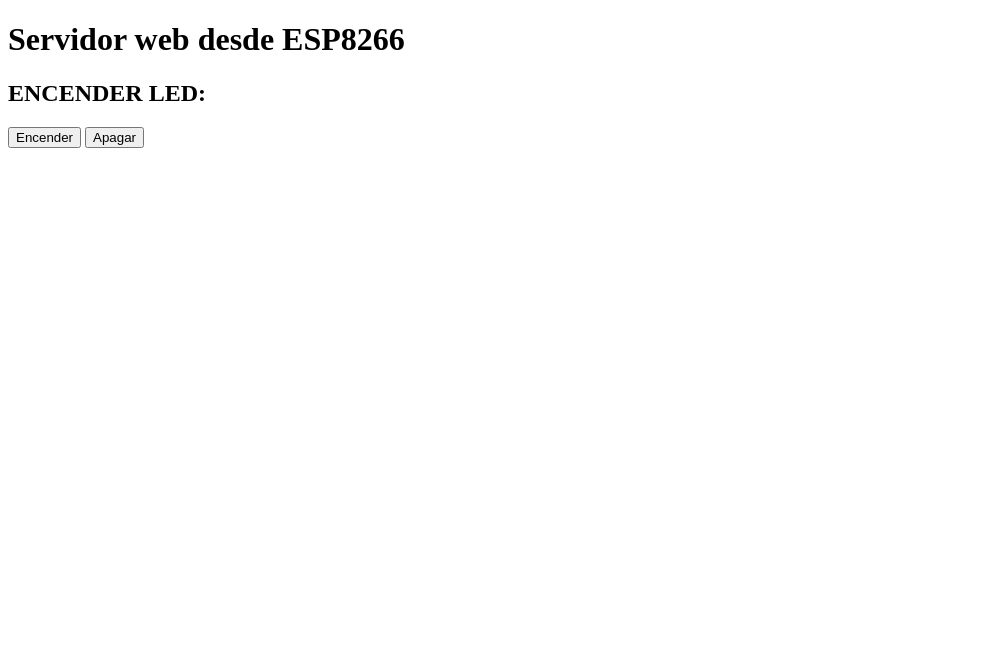
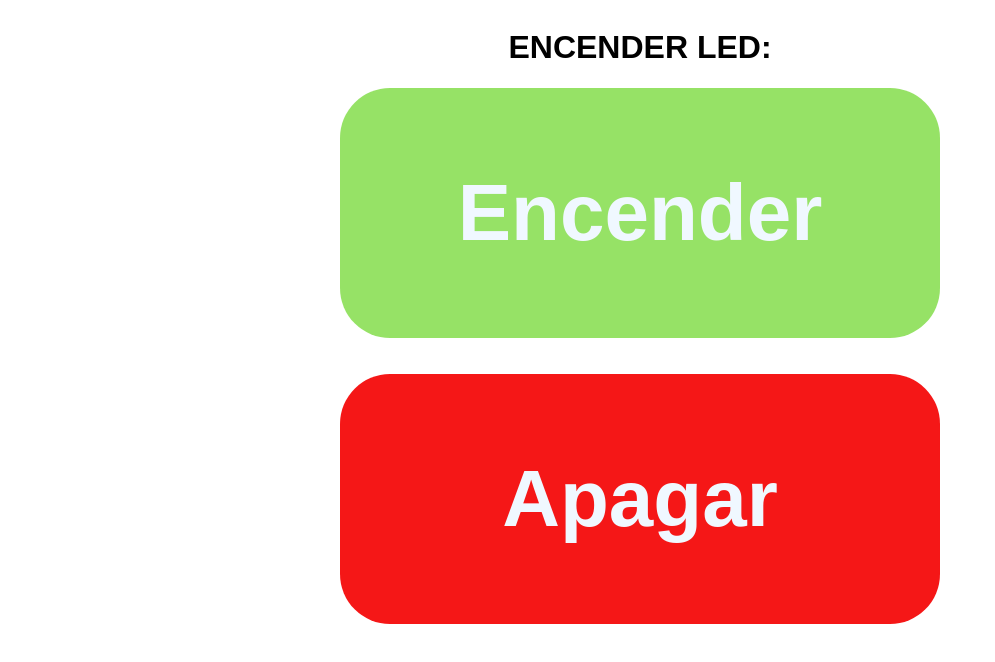
Before and after one commit to Hamp001/ServidorWeb_ESP8266, a plain HTML site: page index.html in a window 1280 px wide. Shown: the whole page, without its empty margins (0-995 px from the left). Drawn offline with Linux system fonts and the light colour scheme.

Commit message:
pagina con CSS listo, y mejoras en server

```diff
--- a/index.html
+++ b/index.html
@@ -2,20 +2,54 @@
 <html>
 <head>
     <meta charset="UTF-8">
+    <style>
+        h1{
+            font: bold;
+            font-family: 'Arial';
+            font-size: xx-large;
+        }
+        form {
+            display: flex;
+            flex-direction: column;
+            align-items: center;
+            justify-content: center;
+        }
+        .encender, .apagar {
+            height: 250px;
+            width: 600px;
+            font: bold 80px 'Arial';
+            color: aliceblue;
+            border: none;
+            border-radius: 50px;
+        }
+        .encender {
+            background-color: rgba(125, 220, 66, 0.806);
+        }
+        .apagar {
+            background-color: rgba(245, 22, 22, 0.993);
+        }
+       .apagar:hover,.encender:hover{
+        background-color: cadetblue;
+       }
+    </style>
+
     <title>Servidor web desde ESP8266</title>
 </head>
 <body>
-    <h1>Servidor web desde ESP8266</h1>
-    <h2>ENCENDER LED:</h2>
-    <button id="encender">Encender</button>
-    <button id="apagar">Apagar</button>
-
+    <form>
+        <h1>ENCENDER LED:</h1>
+        <button id="encender" class="encender">Encender</button>
+        <br><br>
+        <button id="apagar" class="apagar">Apagar</button>
+    </form>
     <script>
-        document.getElementById('encender').addEventListener('click', function () {
+        document.getElementById("encender").addEventListener('click', function (e) {
+            e.preventDefault(); // Evita el envío del formulario por defecto
             window.location.href = "/controlador?LED=ENCENDIDO";
         });
 
-        document.getElementById('apagar').addEventListener('click', function () {
+        document.getElementById("apagar").addEventListener('click', function (e) {
+            e.preventDefault(); // Evita el envío del formulario por defecto
             window.location.href = "/controlador?LED=APAGADO";
         });
     </script>
```
Also changed, not shown: instrucciones.txt, 2 other files.
